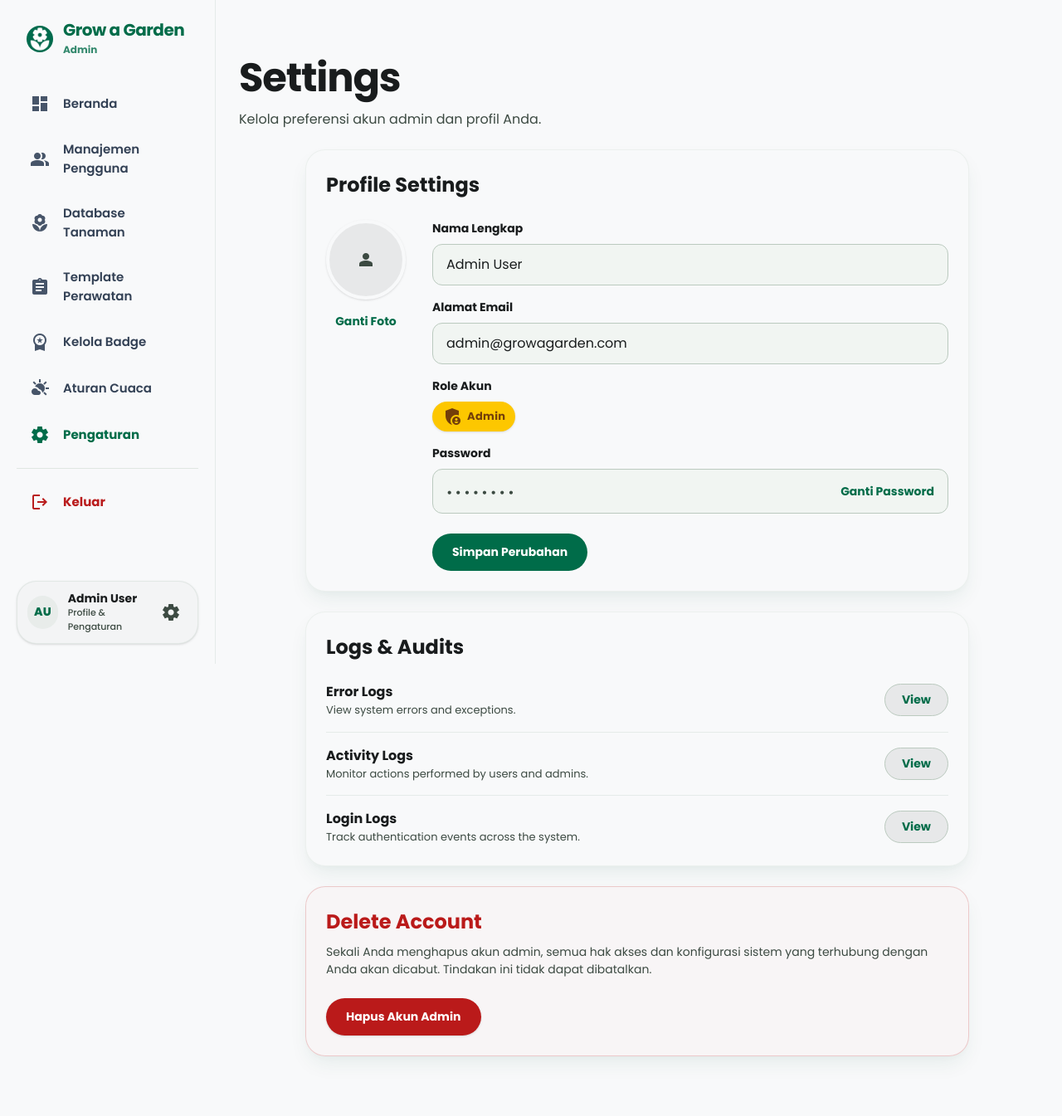
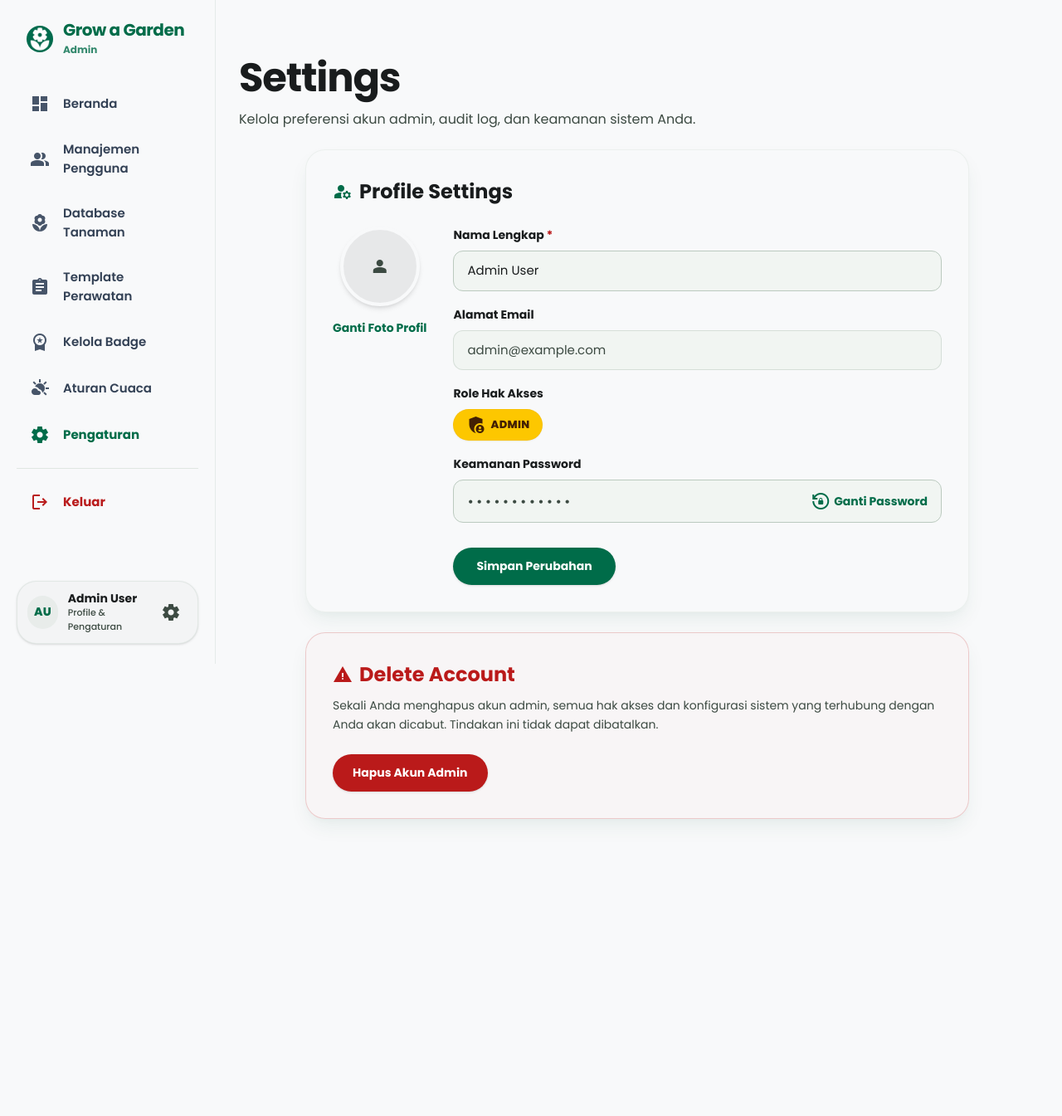
Before and after one commit to Apisikma123/Grow-a-garden, a Laravel app: page /admin/settings in a window 1280 px wide. Shown: the whole page at 83% size. After the commit the page ends 992 px from the top, so only its background shows below. Run offline with Laravel 12, Linux system fonts and the light colour scheme; the visitor is signed in with stand-in values (Sample User, id 1); data comes from the database, SQL or seed files in the repository; style sheets or scripts are compiled from the project's sources; some libraries are stand-ins or nearby versions.

Commit message:
Admin Settings Update

```diff
--- a/app/Http/Controllers/Admin/AdminController.php
+++ b/app/Http/Controllers/Admin/AdminController.php
@@ -326,4 +326,90 @@
         $activityRule->delete();
         return redirect()->back()->with('success', 'Aturan Modifikasi berhasil dihapus!');
     }
+
+    public function settings()
+    {
+        return view('admin.settings');
+    }
+
+    public function errorLogs()
+    {
+        $logPath = storage_path('logs/laravel.log');
+        $logs = [];
+
+        if (file_exists($logPath)) {
+            $content = file_get_contents($logPath);
+            $lines = explode("\n", $content);
+            $lines = array_reverse(array_filter($lines));
+
+            foreach (array_slice($lines, 0, 30) as $line) {
+                if (trim($line)) {
+                    $logs[] = [
+                        'timestamp' => now()->format('Y-m-d H:i:s'),
+                        'message' => mb_strimwidth($line, 0, 150, '...'),
+                        'level' => str_contains(strtolower($line), 'error') ? 'ERROR' : (str_contains(strtolower($line), 'warning') ? 'WARNING' : 'INFO')
+                    ];
+                }
+            }
+        }
+
+        if (empty($logs)) {
+            $logs[] = [
+                'timestamp' => now()->format('Y-m-d H:i:s'),
+                'message' => 'Sistem berjalan normal. Tidak ada error log kritis.',
+                'level' => 'INFO'
+            ];
+        }
+
+        return response()->json(['success' => true, 'logs' => $logs]);
+    }
+
+    public function activityLogs()
+    {
+        $events = \App\Models\Event::with(['plant.garden.user', 'eventType'])
+            ->orderBy('updated_at', 'desc')
+            ->take(25)
+            ->get()
+            ->map(function($e) {
+                $userName = $e->plant->garden->user->name ?? 'Pengguna';
+                $plantName = $e->plant->plantTemplate->name_id ?? 'Tanaman';
+                $typeName = $e->eventType->name_id ?? $e->eventType->name ?? 'Perawatan';
+                return [
+                    'timestamp' => $e->updated_at ? $e->updated_at->format('d M Y, H:i') : now()->format('d M Y, H:i'),
+                    'user' => $userName,
+                    'action' => "{$typeName} untuk {$plantName}",
+                    'status' => $e->status
+                ];
+            });
+
+        return response()->json(['success' => true, 'logs' => $events]);
+    }
+
+    public function loginLogs()
+    {
+        $users = User::select('id', 'name', 'email', 'role', 'updated_at', 'created_at')
+            ->orderBy('updated_at', 'desc')
+            ->take(20)
+            ->get()
+            ->map(function($u) {
+                return [
+                    'timestamp' => $u->updated_at ? $u->updated_at->format('d M Y, H:i') : now()->format('d M Y, H:i'),
+                    'user' => $u->name,
+                    'email' => $u->email,
+                    'role' => strtoupper($u->role),
+                    'ip' => '127.0.0.1 (Sesi Lokal)'
+                ];
+            });
+
+        return response()->json(['success' => true, 'logs' => $users]);
+    }
+
+    public function clearErrorLogs()
+    {
+        $logPath = storage_path('logs/laravel.log');
+        if (file_exists($logPath)) {
+            file_put_contents($logPath, '');
+        }
+        return response()->json(['success' => true, 'message' => 'Error logs berhasil dibersihkan.']);
+    }
 }
--- a/resources/views/admin/settings.blade.php
+++ b/resources/views/admin/settings.blade.php
@@ -1,107 +1,180 @@
 @extends('layouts.admin')
+
+@section('title', 'Settings — Admin Grow a Garden')
 
 @section('admin-content')
 <div class="flex flex-col gap-[24px] pb-10">
     <div>
         <h1 class="text-[32px] md:text-[48px] font-bold text-on-surface tracking-tight leading-tight mb-2">Settings</h1>
-        <p class="text-[16px] text-on-surface-variant leading-[24px]">Kelola preferensi akun admin dan profil Anda.</p>
+        <p class="text-[16px] text-on-surface-variant leading-[24px]">Kelola preferensi akun admin, audit log, dan keamanan sistem Anda.</p>
     </div>
+
+    @if(session('success'))
+        <div class="bg-emerald-100 border border-emerald-300 text-emerald-900 px-5 py-4 rounded-2xl flex items-center gap-3 text-[14px] font-bold shadow-sm">
+            <span class="material-symbols-outlined text-[20px] text-emerald-700">check_circle</span>
+            {{ session('success') }}
+        </div>
+    @endif
+
+    @if($errors->any())
+        <div class="bg-red-100 border border-red-300 text-red-900 px-5 py-4 rounded-2xl flex flex-col gap-1 text-[14px] font-bold shadow-sm">
+            <div class="flex items-center gap-2">
+                <span class="material-symbols-outlined text-[20px] text-red-700">error</span>
+                <span>Terjadi kesalahan pada data yang diisi:</span>
+            </div>
+            <ul class="list-disc list-inside text-[13px] font-normal pl-6">
+                @foreach($errors->all() as $err)
+                    <li>{{ $err }}</li>
+                @endforeach
+            </ul>
+        </div>
+    @endif
 
     <div class="max-w-[800px] w-full mx-auto">
         {{-- Main Settings Content --}}
         <div class="space-y-[24px]">
 
             {{-- Profile Settings Box --}}
-            <div class="bg-surface rounded-[24px] p-[24px] ambient-shadow-lg border border-outline-variant/20 hover:shadow-xl transition-shadow duration-300">
-                <h2 class="text-[24px] font-bold text-on-surface mb-6">Profile Settings</h2>
+            <div class="bg-surface rounded-[24px] p-[24px] md:p-[32px] ambient-shadow-lg border border-outline-variant/20 hover:shadow-xl transition-shadow duration-300">
+                <h2 class="text-[24px] font-bold text-on-surface mb-6 flex items-center gap-2">
+                    <span class="material-symbols-outlined text-primary text-[28px]">manage_accounts</span>
+                    Profile Settings
+                </h2>
+
+                <form action="{{ route('settings.profile') }}" method="POST" enctype="multipart/form-data">
+                    @csrf
                     <div class="flex flex-col md:flex-row gap-[32px]">
-                    <div class="flex flex-col items-center gap-4">
-                        <div class="relative group cursor-pointer">
-                            <div class="w-24 h-24 rounded-full bg-surface-container-high flex items-center justify-center overflow-hidden border-4 border-surface shadow-sm group-hover:border-primary-container transition-colors duration-300">
-                                <span class="material-symbols-outlined text-[40px] text-on-surface-variant group-hover:scale-110 transition-transform duration-300">person</span>
+                        {{-- Avatar Upload Section --}}
+                        <div class="flex flex-col items-center gap-4 shrink-0">
+                            <div class="relative group cursor-pointer" onclick="document.getElementById('admin-avatar-input').click()">
+                                <div class="w-24 h-24 rounded-full bg-surface-container-high flex items-center justify-center overflow-hidden border-4 border-surface shadow-md group-hover:border-primary transition-colors duration-300">
+                                    @if(Auth::user()->avatar)
+                                        <img id="admin-avatar-preview" src="{{ asset('storage/' . Auth::user()->avatar) }}" alt="Avatar" class="w-full h-full object-cover">
+                                        <span id="admin-avatar-icon" class="material-symbols-outlined text-[40px] text-on-surface-variant hidden">person</span>
+                                    @else
+                                        <img id="admin-avatar-preview" src="" alt="Avatar" class="w-full h-full object-cover hidden">
+                                        <span id="admin-avatar-icon" class="material-symbols-outlined text-[40px] text-on-surface-variant group-hover:scale-110 transition-transform duration-300">person</span>
+                                    @endif
                                 </div>
-                            <div class="absolute inset-0 bg-on-surface/20 rounded-full flex items-center justify-center opacity-0 group-hover:opacity-100 transition-opacity duration-300 backdrop-blur-sm">
-                                <span class="material-symbols-outlined text-surface">photo_camera</span>
+                                <div class="absolute inset-0 bg-on-surface/30 rounded-full flex items-center justify-center opacity-0 group-hover:opacity-100 transition-opacity duration-300 backdrop-blur-xs">
+                                    <span class="material-symbols-outlined text-white text-[24px]">photo_camera</span>
                                 </div>
                             </div>
-                        <button class="text-primary text-[14px] font-bold hover:opacity-80 transition-opacity">Ganti Foto</button>
+                            <input type="file" id="admin-avatar-input" name="avatar" class="hidden" accept="image/jpeg,image/png,image/webp">
+                            <button type="button" onclick="document.getElementById('admin-avatar-input').click()" class="text-primary text-[14px] font-bold hover:underline transition-all">Ganti Foto Profil</button>
                         </div>
-                    <div class="flex-1 space-y-[16px]">
+
+                        {{-- Form Inputs Section --}}
+                        <div class="flex-1 space-y-[18px]">
                             <div class="group">
-                            <label class="block text-[14px] font-bold text-on-surface mb-2 group-focus-within:text-primary transition-colors">Nama Lengkap</label>
-                            <input type="text" value="Admin User" class="w-full surface-recessed border border-outline-variant rounded-[12px] px-4 py-3 text-[16px] text-on-surface focus:outline-none focus:border-primary focus:ring-1 focus:ring-primary transition-all">
+                                <label class="block text-[14px] font-bold text-on-surface mb-2 group-focus-within:text-primary transition-colors">Nama Lengkap <span class="text-error">*</span></label>
+                                <input type="text" name="name" value="{{ old('name', Auth::user()->name) }}" required class="w-full surface-recessed border border-outline-variant rounded-[12px] px-4 py-3 text-[15px] text-on-surface focus:outline-none focus:border-primary focus:ring-2 focus:ring-primary/20 transition-all">
                             </div>
+
                             <div class="group">
-                            <label class="block text-[14px] font-bold text-on-surface mb-2 group-focus-within:text-primary transition-colors">Alamat Email</label>
-                            <input type="email" value="admin@growagarden.com" class="w-full surface-recessed border border-outline-variant rounded-[12px] px-4 py-3 text-[16px] text-on-surface focus:outline-none focus:border-primary focus:ring-1 focus:ring-primary transition-all">
+                                <label class="block text-[14px] font-bold text-on-surface mb-2">Alamat Email</label>
+                                <input type="email" value="{{ Auth::user()->email }}" class="w-full surface-recessed border border-outline-variant/50 bg-surface-container-lowest rounded-[12px] px-4 py-3 text-[15px] text-on-surface-variant focus:outline-none transition-all cursor-not-allowed" readonly>
                             </div>
+
                             <div class="group">
-                            <label class="block text-[14px] font-bold text-on-surface mb-2">Role Akun</label>
+                                <label class="block text-[14px] font-bold text-on-surface mb-2">Role Hak Akses</label>
                                 <div class="flex items-center gap-2 mt-1">
-                                <span class="bg-yellow-400 text-yellow-900 px-3 py-1.5 rounded-full text-[13px] font-bold tracking-wide flex items-center gap-1.5 shadow-sm">
+                                    <span class="bg-yellow-400 text-yellow-950 px-3.5 py-1.5 rounded-full text-[13px] font-extrabold tracking-wide flex items-center gap-1.5 shadow-xs border border-yellow-500/30">
                                         <span class="material-symbols-outlined text-[16px]">admin_panel_settings</span>
-                                    Admin
+                                        {{ strtoupper(Auth::user()->role ?? 'ADMIN') }}
                                     </span>
                                 </div>
                             </div>
+
                             <div class="group">
-                            <label class="block text-[14px] font-bold text-on-surface mb-2 group-focus-within:text-primary transition-colors">Password</label>
+                                <label class="block text-[14px] font-bold text-on-surface mb-2">Keamanan Password</label>
                                 <div class="flex items-center justify-between surface-recessed border border-outline-variant rounded-[12px] px-4 py-3 transition-all">
-                                <span class="text-[16px] text-on-surface-variant tracking-[0.2em] font-medium mt-1">••••••••</span>
-                                <a href="/admin/settings/password" class="text-primary text-[14px] font-bold hover:underline active:scale-95 transition-all">
+                                    <span class="text-[16px] text-on-surface-variant tracking-[0.2em] font-medium mt-0.5">••••••••••••</span>
+                                    <a href="{{ route('settings.password') }}" class="text-primary text-[14px] font-bold hover:underline active:scale-95 transition-all flex items-center gap-1">
+                                        <span class="material-symbols-outlined text-[16px]">lock_reset</span>
                                         Ganti Password
                                     </a>
                                 </div>
                             </div>
-                        <div class="pt-2">
-                            <button class="bg-primary text-on-primary px-6 py-3 rounded-full text-[14px] font-bold hover:-translate-y-0.5 hover:shadow-lg active:scale-95 transition-all duration-300">
+
+                            <input type="hidden" name="language" value="{{ Auth::user()->language ?? 'id' }}">
+
+                            <div class="pt-3">
+                                <button type="submit" class="bg-primary text-on-primary px-7 py-3 rounded-full text-[14px] font-bold hover:bg-primary/90 hover:shadow-md active:scale-95 transition-all duration-300 cursor-pointer shadow-sm">
                                     Simpan Perubahan
                                 </button>
                             </div>
                         </div>
                     </div>
+                </form>
             </div>
 
-            {{-- Logs & Audits Box --}}
-            <div class="bg-surface rounded-[24px] p-[24px] ambient-shadow-lg border border-outline-variant/20 hover:shadow-xl transition-shadow duration-300">
-                <h2 class="text-[24px] font-bold text-on-surface mb-6">Logs & Audits</h2>
-                <div class="space-y-[16px]">
-                    <div class="flex items-center justify-between">
-                        <div>
-                            <h3 class="text-[16px] font-bold text-on-surface">Error Logs</h3>
-                            <p class="text-[13px] text-on-surface-variant">View system errors and exceptions.</p>
-                        </div>
-                        <button class="bg-surface-container-high text-primary hover:bg-primary/10 border border-outline-variant rounded-full px-5 py-2 font-bold text-[14px] transition-all">View</button>
-                    </div>
-                    <div class="h-px w-full bg-outline-variant/30"></div>
-                    <div class="flex items-center justify-between">
-                        <div>
-                            <h3 class="text-[16px] font-bold text-on-surface">Activity Logs</h3>
-                            <p class="text-[13px] text-on-surface-variant">Monitor actions performed by users and admins.</p>
-                        </div>
-                        <button class="bg-surface-container-high text-primary hover:bg-primary/10 border border-outline-variant rounded-full px-5 py-2 font-bold text-[14px] transition-all">View</button>
-                    </div>
-                    <div class="h-px w-full bg-outline-variant/30"></div>
-                    <div class="flex items-center justify-between">
-                        <div>
-                            <h3 class="text-[16px] font-bold text-on-surface">Login Logs</h3>
-                            <p class="text-[13px] text-on-surface-variant">Track authentication events across the system.</p>
-                        </div>
-                        <button class="bg-surface-container-high text-primary hover:bg-primary/10 border border-outline-variant rounded-full px-5 py-2 font-bold text-[14px] transition-all">View</button>
-                    </div>
-                </div>
-            </div>
-
-            {{-- Danger Zone (Delete Account) --}}
-            <div class="bg-error-container/10 rounded-[24px] p-[24px] ambient-shadow-lg border border-error/20 hover:border-error/40 transition-colors duration-300">
-                <h2 class="text-[24px] font-bold text-error mb-2">Delete Account</h2>
-                <p class="text-[14px] text-on-surface-variant mb-6">Sekali Anda menghapus akun admin, semua hak akses dan konfigurasi sistem yang terhubung dengan Anda akan dicabut. Tindakan ini tidak dapat dibatalkan.</p>
-                <button class="bg-error text-white px-6 py-3 rounded-full text-[14px] font-bold hover:bg-[#93000a] active:scale-95 transition-all duration-300 shadow-sm">
+            {{-- Danger Zone (Delete Admin Account) --}}
+            <div class="bg-error-container/10 rounded-[24px] p-[24px] md:p-[32px] ambient-shadow-lg border border-error/20 hover:border-error/40 transition-colors duration-300">
+                <h2 class="text-[24px] font-bold text-error mb-2 flex items-center gap-2">
+                    <span class="material-symbols-outlined text-[28px]">warning</span>
+                    Delete Account
+                </h2>
+                <p class="text-[14px] text-on-surface-variant mb-6 leading-relaxed">Sekali Anda menghapus akun admin, semua hak akses dan konfigurasi sistem yang terhubung dengan Anda akan dicabut. Tindakan ini tidak dapat dibatalkan.</p>
+                <form id="delete-admin-account-form" action="{{ route('settings.account.destroy') }}" method="POST">
+                    @csrf
+                    @method('DELETE')
+                    <button type="submit" class="bg-error text-white px-6 py-3 rounded-full text-[14px] font-bold hover:bg-[#93000a] active:scale-95 transition-all duration-300 shadow-sm cursor-pointer">
                         Hapus Akun Admin
                     </button>
+                </form>
             </div>
 
         </div>
     </div>
 </div>
 @endsection
+
+@push('scripts')
+<script>
+    document.addEventListener('DOMContentLoaded', () => {
+        // Delete Admin Account Confirm
+        const deleteForm = document.getElementById('delete-admin-account-form');
+        if (deleteForm) {
+            deleteForm.addEventListener('submit', function(e) {
+                e.preventDefault();
+                if (window.Alert && window.Alert.modal) {
+                    window.Alert.modal.confirm('Hapus Akun Admin', 'Apakah Anda yakin ingin menghapus akun admin Anda selamanya? Semua hak akses akan dicabut.', 'Ya, Hapus Akun', true)
+                        .then((result) => {
+                            if (result && result.isConfirmed) {
+                                this.submit();
+                            }
+                        });
+                } else {
+                    if (confirm('Apakah Anda yakin ingin menghapus akun admin Anda?')) {
+                        this.submit();
+                    }
+                }
+            });
+        }
+
+        // Avatar Preview Handler
+        const avatarInput = document.getElementById('admin-avatar-input');
+        const avatarPreview = document.getElementById('admin-avatar-preview');
+        const avatarIcon = document.getElementById('admin-avatar-icon');
+
+        if (avatarInput) {
+            avatarInput.addEventListener('change', function() {
+                if (this.files && this.files[0]) {
+                    const reader = new FileReader();
+                    reader.onload = function(e) {
+                        if (avatarPreview) {
+                            avatarPreview.src = e.target.result;
+                            avatarPreview.classList.remove('hidden');
+                        }
+                        if (avatarIcon) {
+                            avatarIcon.classList.add('hidden');
+                        }
+                    };
+                    reader.readAsDataURL(this.files[0]);
+                }
+            });
+        }
+    });
+</script>
+@endpush
--- a/routes/web.php
+++ b/routes/web.php
@@ -288,18 +288,14 @@
     Route::put('/weather/activity-rules/{activityRule}', [\App\Http\Controllers\Admin\AdminController::class, 'updateActivityRule'])->name('admin.weather.activity.update');
     Route::delete('/weather/activity-rules/{activityRule}', [\App\Http\Controllers\Admin\AdminController::class, 'destroyActivityRule'])->name('admin.weather.activity.destroy');
 
-    Route::get('/settings', function () {
-        return view('admin.settings');
-    });
+    Route::get('/settings', [\App\Http\Controllers\Admin\AdminController::class, 'settings'])->name('admin.settings');
+    Route::get('/settings/error-logs', [\App\Http\Controllers\Admin\AdminController::class, 'errorLogs']);
+    Route::get('/settings/activity-logs', [\App\Http\Controllers\Admin\AdminController::class, 'activityLogs']);
+    Route::get('/settings/login-logs', [\App\Http\Controllers\Admin\AdminController::class, 'loginLogs']);
+    Route::post('/settings/clear-error-logs', [\App\Http\Controllers\Admin\AdminController::class, 'clearErrorLogs']);
 
-    Route::get('/settings/password', function () {
-        return view('admin.settings-password');
-    });
-
-    Route::post('/settings/password', function () {
-        // Implement password update logic here
-        return redirect('/admin/settings');
-    });
+    Route::get('/settings/password', [\App\Http\Controllers\SettingsController::class, 'showPassword'])->name('admin.settings.password');
+    Route::post('/settings/password', [\App\Http\Controllers\SettingsController::class, 'updatePassword'])->name('admin.settings.password.update');
 });
 
 // Static Pages
```
Lines whose indentation alone changed are shown as unchanged.
